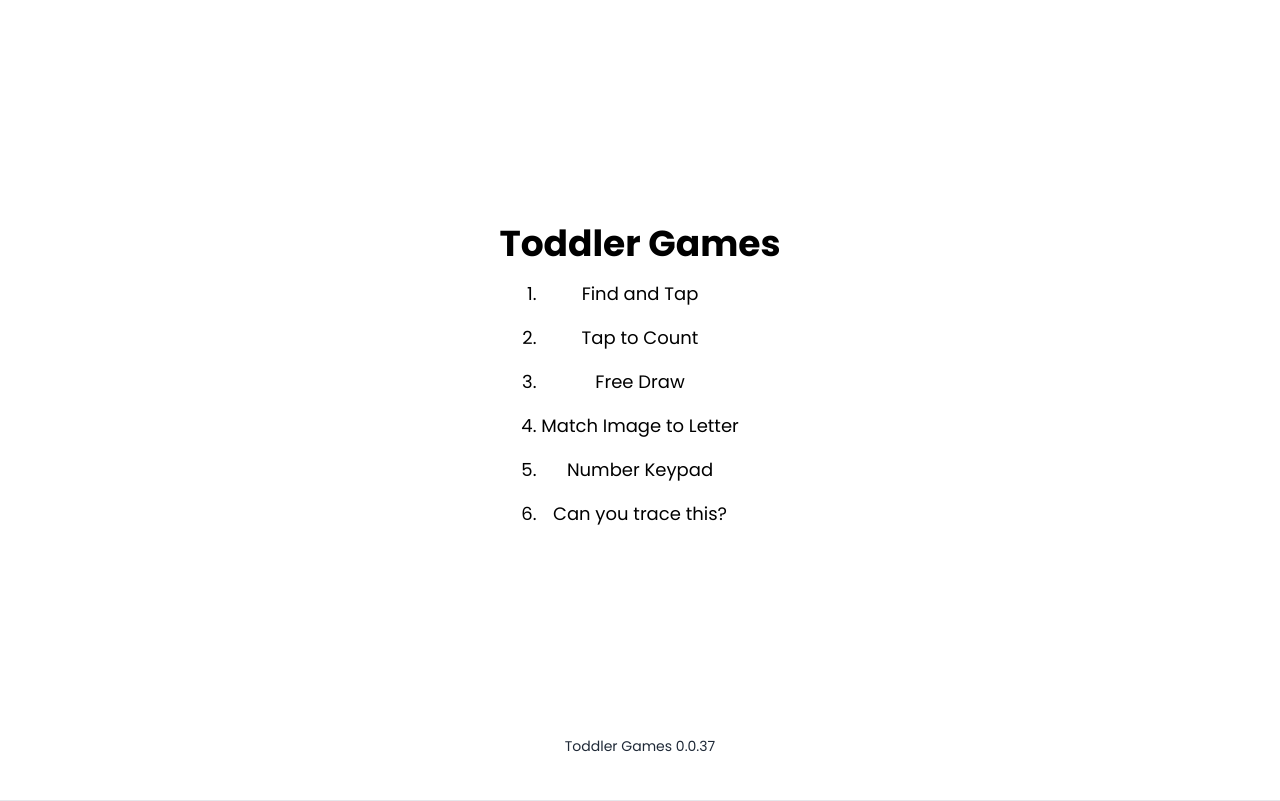
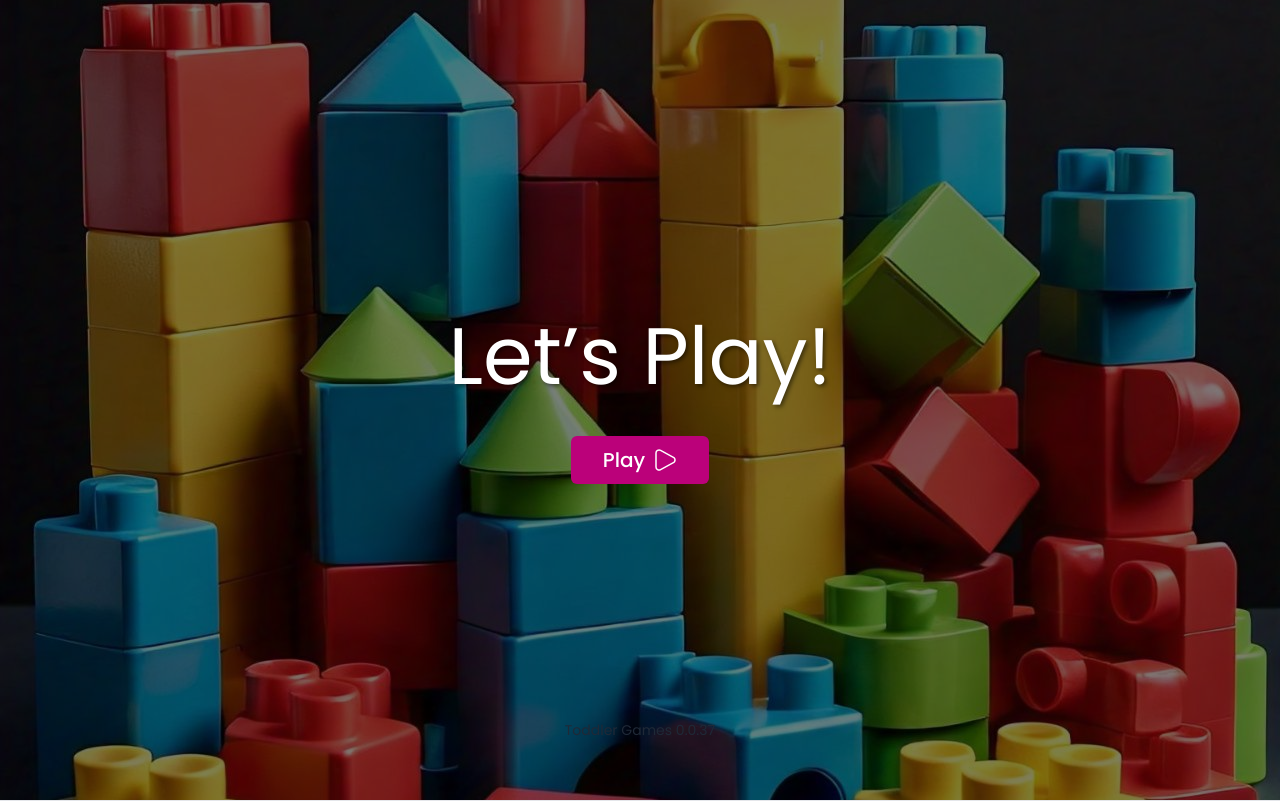
Before and after one commit to mykeels/toddler-games, a React (Vite) app: page / in a window 1280 px wide. Built offline with nearby package versions, Linux system fonts and the light colour scheme; no server answers; a web font is replaced by a local one.

Commit message:
feat: add Splash to main app

```diff
--- a/src/Home/index.tsx
+++ b/src/GameListing/index.tsx
@@ -136,7 +136,7 @@ export const Home = () => {
     }
     return GAME_LISTING;
   };
-  const { title } = useSearch({ from: "/" });
+  const { title } = useSearch({ from: "/menu/" });
   const [listing, setListing] = useState(searchListing(title));
   const enterListing = (item: GameListing) => {
     if ("children" in item) {
--- a/src/Splash/index.tsx
+++ b/src/Splash/index.tsx
@@ -1,6 +1,8 @@
 import { Button } from "@/components/ui/button";
+import { useNavigate } from "@tanstack/react-router";
 
 export const Splash = () => {
+    const navigate = useNavigate();
     return (
         <section
             className=" h-screen"
@@ -15,7 +17,7 @@ export const Splash = () => {
                     style={{ textShadow: "2px 2px 4px rgba(0,0,0,0.5)", letterSpacing: "-4%" }}>
                     Let’s Play!
                 </h1>
-                <Button className="text-xl py-6 px-8">
+                <Button className="text-xl py-6 px-8" onClick={() => navigate({ to: "/menu" })}>
                     <span>Play</span>
                     <img src="./icons/play-white.svg" alt="play" />
                 </Button>
--- a/src/routeTree.gen.ts
+++ b/src/routeTree.gen.ts
@@ -14,6 +14,7 @@ import { Route as rootRoute } from './routes/__root'
 import { Route as IndexImport } from './routes/index'
 import { Route as TapToCountIndexImport } from './routes/tap-to-count/index'
 import { Route as NumberKeypadIndexImport } from './routes/number-keypad/index'
+import { Route as MenuIndexImport } from './routes/menu/index'
 import { Route as ImageToLetterMatchingIndexImport } from './routes/image-to-letter-matching/index'
 import { Route as FreeDrawIndexImport } from './routes/free-draw/index'
 import { Route as LetterTracingDownImport } from './routes/letter-tracing/down'
@@ -41,6 +42,11 @@ const TapToCountIndexRoute = TapToCountIndexImport.update({
 
 const NumberKeypadIndexRoute = NumberKeypadIndexImport.update({
   path: '/number-keypad/',
+  getParentRoute: () => rootRoute,
+} as any)
+
+const MenuIndexRoute = MenuIndexImport.update({
+  path: '/menu/',
   getParentRoute: () => rootRoute,
 } as any)
 
@@ -202,6 +208,13 @@ declare module '@tanstack/react-router' {
       preLoaderRoute: typeof ImageToLetterMatchingIndexImport
       parentRoute: typeof rootRoute
     }
+    '/menu/': {
+      id: '/menu/'
+      path: '/menu'
+      fullPath: '/menu'
+      preLoaderRoute: typeof MenuIndexImport
+      parentRoute: typeof rootRoute
+    }
     '/number-keypad/': {
       id: '/number-keypad/'
       path: '/number-keypad'
@@ -235,6 +248,7 @@ export interface FileRoutesByFullPath {
   '/letter-tracing/down': typeof LetterTracingDownRoute
   '/free-draw': typeof FreeDrawIndexRoute
   '/image-to-letter-matching': typeof ImageToLetterMatchingIndexRoute
+  '/menu': typeof MenuIndexRoute
   '/number-keypad': typeof NumberKeypadIndexRoute
   '/tap-to-count': typeof TapToCountIndexRoute
 }
@@ -253,6 +267,7 @@ export interface FileRoutesByTo {
   '/letter-tracing/down': typeof LetterTracingDownRoute
   '/free-draw': typeof FreeDrawIndexRoute
   '/image-to-letter-matching': typeof ImageToLetterMatchingIndexRoute
+  '/menu': typeof MenuIndexRoute
   '/number-keypad': typeof NumberKeypadIndexRoute
   '/tap-to-count': typeof TapToCountIndexRoute
 }
@@ -272,6 +287,7 @@ export interface FileRoutesById {
   '/letter-tracing/down': typeof LetterTracingDownRoute
   '/free-draw/': typeof FreeDrawIndexRoute
   '/image-to-letter-matching/': typeof ImageToLetterMatchingIndexRoute
+  '/menu/': typeof MenuIndexRoute
   '/number-keypad/': typeof NumberKeypadIndexRoute
   '/tap-to-count/': typeof TapToCountIndexRoute
 }
@@ -292,6 +308,7 @@ export interface FileRouteTypes {
     | '/letter-tracing/down'
     | '/free-draw'
     | '/image-to-letter-matching'
+    | '/menu'
     | '/number-keypad'
     | '/tap-to-count'
   fileRoutesByTo: FileRoutesByTo
@@ -309,6 +326,7 @@ export interface FileRouteTypes {
     | '/letter-tracing/down'
     | '/free-draw'
     | '/image-to-letter-matching'
+    | '/menu'
     | '/number-keypad'
     | '/tap-to-count'
   id:
@@ -326,6 +344,7 @@ export interface FileRouteTypes {
     | '/letter-tracing/down'
     | '/free-draw/'
     | '/image-to-letter-matching/'
+    | '/menu/'
     | '/number-keypad/'
     | '/tap-to-count/'
   fileRoutesById: FileRoutesById
@@ -345,6 +364,7 @@ export interface RootRouteChildren {
   LetterTracingDownRoute: typeof LetterTracingDownRoute
   FreeDrawIndexRoute: typeof FreeDrawIndexRoute
   ImageToLetterMatchingIndexRoute: typeof ImageToLetterMatchingIndexRoute
+  MenuIndexRoute: typeof MenuIndexRoute
   NumberKeypadIndexRoute: typeof NumberKeypadIndexRoute
   TapToCountIndexRoute: typeof TapToCountIndexRoute
 }
@@ -363,6 +383,7 @@ const rootRouteChildren: RootRouteChildren = {
   LetterTracingDownRoute: LetterTracingDownRoute,
   FreeDrawIndexRoute: FreeDrawIndexRoute,
   ImageToLetterMatchingIndexRoute: ImageToLetterMatchingIndexRoute,
+  MenuIndexRoute: MenuIndexRoute,
   NumberKeypadIndexRoute: NumberKeypadIndexRoute,
   TapToCountIndexRoute: TapToCountIndexRoute,
 }
@@ -392,6 +413,7 @@ export const routeTree = rootRoute
         "/letter-tracing/down",
         "/free-draw/",
         "/image-to-letter-matching/",
+        "/menu/",
         "/number-keypad/",
         "/tap-to-count/"
       ]
@@ -435,6 +457,9 @@ export const routeTree = rootRoute
     "/image-to-letter-matching/": {
       "filePath": "image-to-letter-matching/index.tsx"
     },
+    "/menu/": {
+      "filePath": "menu/index.tsx"
+    },
     "/number-keypad/": {
       "filePath": "number-keypad/index.tsx"
     },
--- a/src/routes/__root.tsx
+++ b/src/routes/__root.tsx
@@ -6,7 +6,7 @@ import Footer from '@/Footer'
 export const Route = createRootRoute({
   component: () => (
     <>
-      <div className="flex flex-col h-screen text-center p-4">
+      <div className="flex flex-col h-screen text-center">
         <main className="flex-grow max-h-[90dvh]">
           <React.Fragment>
             <Outlet />
--- a/src/routes/index.tsx
+++ b/src/routes/index.tsx
@@ -1,10 +1,6 @@
 import { createFileRoute } from '@tanstack/react-router'
-import { Home } from '@/Home'
-import { z } from 'zod';
+import { Splash } from '@/Splash'
 
 export const Route = createFileRoute('/')({
-  component: Home,
-  validateSearch: z.object({
-    title: z.string().optional(),
-  }),
+  component: Splash
 });
--- /dev/null
+++ b/src/routes/menu/index.tsx
@@ -0,0 +1,10 @@
+import { createFileRoute } from '@tanstack/react-router'
+import { Home } from '@/GameListing'
+import { z } from 'zod'
+
+export const Route = createFileRoute('/menu/')({
+  component: Home,
+  validateSearch: z.object({
+    title: z.string().optional(),
+  }),
+})
```
